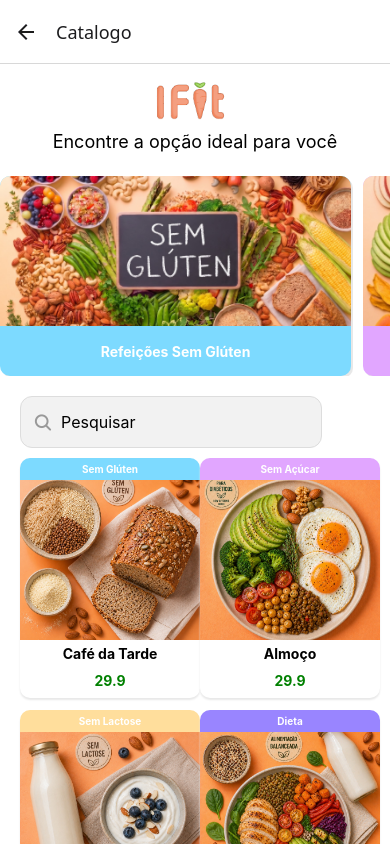
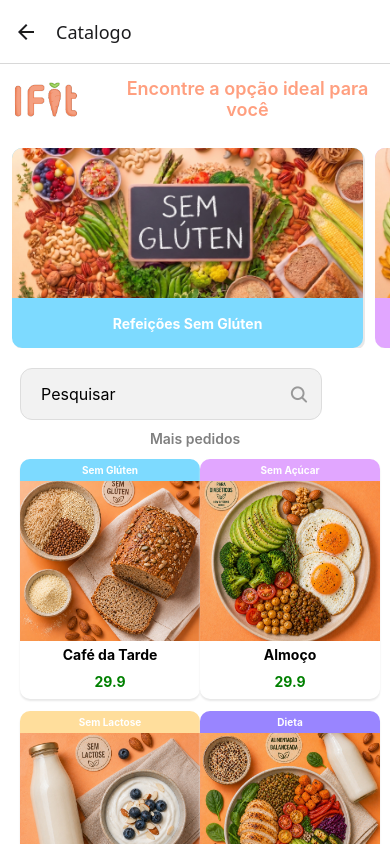
Before and after one commit to biancaliebetanz/iFit, a React Native app: screen /Catalogo in a window 390 px wide. Built offline with nearby package versions, Linux system fonts and the light colour scheme.

Commit message:
minor: ajustes simples de design

```diff
--- a/Dados.js
+++ b/Dados.js
@@ -56,7 +56,9 @@ export const Produtos = [
     "imagem": require('./assets/images/produto-sem-gluten.jpeg'),
     "dataHoje" : "2026-04-18",
     "idCategoria": 1009220,
-    "preco": 29.9
+    "preco": 29.9,
+    "ingredientes": "",
+    "maisPedido": true
   },
   {
     "id": 1010914,
@@ -65,7 +67,9 @@ export const Produtos = [
     "dataModificacao": "2014-03-05T13:17:50-0500",
     "imagem": require('./assets/images/produto-diabeticos.jpeg'),
     "idCategoria": 1010914,
-    "preco": 29.9
+    "preco": 29.9,
+    "ingredientes": "",
+    "maisPedido": true
   },
   {
     "id": 1017295,
@@ -74,7 +78,9 @@ export const Produtos = [
     "dataModificacao": "2013-09-18T11:15:29-0400",
     "imagem": require('./assets/images/produto-sem-lactose.jpeg'),
     "idCategoria": 1017295,
-    "preco": 29.9
+    "preco": 29.9,
+    "ingredientes": "",
+    "maisPedido": true
   },
   {
     "id": 1017575,
@@ -83,22 +89,10 @@ export const Produtos = [
     "dataModificacao": "2014-11-17T17:46:57-0500",
     "imagem": require('./assets/images/produto-dieta-balanceada.jpeg'),
     "idCategoria": 1017575,
-    "preco": 29.9
+    "preco": 29.9,
+    "ingredientes": "",
+    "maisPedido": true
   },
-  {
-    "id": 1017566,
-    "nome": "Almoço Infantil",
-    "descricao": "Opções saudáveis ricas em proteínas. Personalize uma refeição especialmente para o seu filho!",
-    "dataModificacao": "2014-11-17T17:46:57-0500",
-    "imagem": require('./assets/images/alimentacao-infantiljpeg.jpeg'),
-    "idCategoria": 1017566
-  }
-];
-
-// gente, me perdoem, eu criei essa lista temporariamente
-// prometo de dedinho que vou arrumar depois
-
-export const ProdutosQueNaoSaoFavoritos = [
   {
     "id": 1,
     "nome": "Panqueca de aveia e banana",
@@ -107,7 +101,8 @@ export const ProdutosQueNaoSaoFavoritos = [
     "imagem": require('./assets/images/Café da Tarde Sem Lactose - Panquecas com banana e menta.png'),
     "idCategoria": 1017295,
     "preco": 15.99,
-    "ingredientes": "banana, ovo, farinha de aveia, canela em pó e azeite"
+    "ingredientes": "banana, ovo, farinha de aveia, canela em pó e azeite",
+    "maisPedido": false
   },
   {
     "id": 2,
@@ -117,7 +112,8 @@ export const ProdutosQueNaoSaoFavoritos = [
     "imagem": require('./assets/images/Sem Lactose (Avocado Toast) - Torrada com abacate e ovo poché.png'),
     "idCategoria": 1017295,
     "preco": 29.99,
-    "ingredientes": "pão de fermentação natural (sourdough), abacate, limão, sal marinho, azeite de oliva, pimenta-do-reino, ovo, vinagre branco, sementes de abóbora e girassol torradas, folhas de rúcula"
+    "ingredientes": "pão de fermentação natural (sourdough), abacate, limão, sal marinho, azeite de oliva, pimenta-do-reino, ovo, vinagre branco, sementes de abóbora e girassol torradas, folhas de rúcula",
+    "maisPedido": false
   },
   {
     "id": 3,
@@ -127,7 +123,8 @@ export const ProdutosQueNaoSaoFavoritos = [
     "imagem": require('./assets/images/Dieta Balanceada (Salmão) - Prato de salmão grelhado e purê.png'),
     "idCategoria": 1017575,
     "preco": 41.99,
-    "ingredientes": "salmão, mandioquinha, aspargos, azeite de oliva, sal marinho, pimenta-do-reino, limão"
+    "ingredientes": "salmão, mandioquinha, aspargos, azeite de oliva, sal marinho, pimenta-do-reino, limão",
+    "maisPedido": false
   },
   {
     "id": 4,
@@ -137,7 +134,8 @@ export const ProdutosQueNaoSaoFavoritos = [
     "imagem": require('./assets/images/Dieta Balanceada (Frango Xadrez) - Prato colorido de stir-fry com arroz.png'),
     "idCategoria": 1017575,
     "preco": 24.99,
-    "ingredientes": "peito de frango, arroz integral, brócolis, cenoura, pimentão vermelho, shoyu light, gengibre, alho, óleo de gergelim e cebolinha"
+    "ingredientes": "peito de frango, arroz integral, brócolis, cenoura, pimentão vermelho, shoyu light, gengibre, alho, óleo de gergelim e cebolinha",
+    "maisPedido": false
   },
   {
     "id": 5,
@@ -147,7 +145,8 @@ export const ProdutosQueNaoSaoFavoritos = [
     "imagem": require('./assets/images/Macarrão divertido com temática Hulk.png'),
     "idCategoria": 1017566,
     "preco": 24.99,
-    "ingredientes": "espaguete, folha de espinafre, folha de manjericão, azeite de oliva, creme de castanhas, sal, carne de patinho moída, aveia, cebola, salsa e cebolinha"
+    "ingredientes": "espaguete, folha de espinafre, folha de manjericão, azeite de oliva, creme de castanhas, sal, carne de patinho moída, aveia, cebola, salsa e cebolinha",
+    "maisPedido": false
   },
   {
     "id": 6,
@@ -157,7 +156,8 @@ export const ProdutosQueNaoSaoFavoritos = [
     "imagem": require('./assets/images/Café da Tarde Sem Lactose - Panquecas com banana e menta.png'),
     "idCategoria": 1009220,
     "preco": 15.99,
-    "ingredientes": "banana, ovo, farinha de aveia, canela em pó e azeite"
+    "ingredientes": "banana, ovo, farinha de aveia, canela em pó e azeite",
+    "maisPedido": false
   },
   {
     "id": 7,
@@ -167,7 +167,8 @@ export const ProdutosQueNaoSaoFavoritos = [
     "imagem": require('./assets/images/Lanche da Tarde Proteico - Pão rústico com ervas e tomate.png'),
     "idCategoria": 1009220,
     "preco": 25.99,
-    "ingredientes": "ovos, azeite, tomilho, frango cozido, fermento em pó, tomate-cereja, alecrim"
+    "ingredientes": "ovos, azeite, tomilho, frango cozido, fermento em pó, tomate-cereja, alecrim",
+    "maisPedido": false
   },
   {
     "id": 8,
@@ -177,7 +178,8 @@ export const ProdutosQueNaoSaoFavoritos = [
     "imagem": require('./assets/images/Almoço - Lasanha de legumes estilo mediterrâneo.png'),
     "idCategoria": 1010914,
     "preco": 24.99,
-    "ingredientes": "berinjela, abobrinha, tomate, cebola, queijo, manjericão, azeite"
+    "ingredientes": "berinjela, abobrinha, tomate, cebola, queijo, manjericão, azeite",
+    "maisPedido": false
   },
   {
     "id": 9,
@@ -187,7 +189,8 @@ export const ProdutosQueNaoSaoFavoritos = [
     "imagem": require('./assets/images/Almoço Vegano - Gnocchi com molho de tomate e ervas.png'),
     "idCategoria": 1010914,
     "preco": 22.99,
-    "ingredientes": "Massa: batata, farinha de arroz, sal e salsinha. Molho: tomate, cebola e alho"
+    "ingredientes": "Massa: batata, farinha de arroz, sal e salsinha. Molho: tomate, cebola e alho",
+    "maisPedido": false
   },
   {
     "id": 10,
@@ -197,7 +200,8 @@ export const ProdutosQueNaoSaoFavoritos = [
     "imagem": require('./assets/images/Infantil (Pão Colorido) - Pão espiral colorido e vegetais frescos.png'),
     "idCategoria": 1017566,
     "preco": 26.99,
-    "ingredientes": "espinafre, cenoura, beterraba, cebola, azeite e farinha de trigo"
+    "ingredientes": "espinafre, cenoura, beterraba, cebola, azeite e farinha de trigo",
+    "maisPedido": false
   },
   {
     "id": 11,
@@ -207,6 +211,7 @@ export const ProdutosQueNaoSaoFavoritos = [
     "imagem": require('./assets/images/ChatGPT Image 5 de jun. de 2026, 20_43_20.png'),
     "idCategoria": 1010914,
     "preco": 6.99,
-    "ingredientes": "banana, cacau em pó e fermento"
+    "ingredientes": "banana, cacau em pó e fermento",
+    "maisPedido": false
   }
 ]
--- a/Telas/Catalogo.tsx
+++ b/Telas/Catalogo.tsx
@@ -1,6 +1,6 @@
 import React, { useState } from 'react';
-import { SafeAreaView, StyleSheet, Text, View, FlatList, TextInput, Image } from 'react-native';
-import { Categorias, Produtos } from '../Dados.js';
+import { SafeAreaView, StyleSheet, Text, View, FlatList, TextInput, Image, Keyboard } from 'react-native';
+import { Categorias, Produtos, ProdutosQueNaoSaoFavoritos } from '../Dados.js';
 import { Categoria } from '../components/Categoria.js';
 import { Produto } from '../components/Produto.js';
 import { Dimensions } from 'react-native';
@@ -10,11 +10,24 @@ const screenWidth = Dimensions.get('window').width;
 
 export const Catalogo = ({ navigation }) => {
   const [search, setSearch] = useState('');
+  const [produtos, setProdutos] = useState(Produtos.filter(produto => produto.maisPedido == true));
 
-  const produtosFiltrados = Produtos.filter(produto =>
-    produto.nome.toLowerCase().includes(search.toLowerCase()) ||
-    produto.descricao.toLowerCase().includes(search.toLowerCase())
-  );
+  const [legenda, setLegenda] = useState('Mais pedidos');
+
+  const filtrar = () => {
+    let resultadosPesquisa = [];
+    if (search == '') {
+      setLegenda('Mais pedidos');
+      resultadosPesquisa = Produtos.filter(produto => produto.maisPedido == true)
+    } else {
+      resultadosPesquisa = Produtos.filter(produto =>
+      produto.nome.toLowerCase().includes(search.toLowerCase()) ||
+      produto.descricao.toLowerCase().includes(search.toLowerCase()))
+      setLegenda('Resultado da pesquisa');
+    }
+    setProdutos(resultadosPesquisa);
+    Keyboard.dismiss();
+  }
 
   return (
     <SafeAreaView style={styles.container}>
@@ -38,20 +51,21 @@ export const Catalogo = ({ navigation }) => {
       {/* Barra de pesquisa */}
       <View style={styles.searchContainer}>
         <View style={styles.searchWrapper}>
-          <Ionicons name="search" size={20} color="#999" />
           <TextInput
             returnKeyType="search"
             style={styles.searchInput}
             placeholder="Pesquisar"
             value={search}
             onChangeText={setSearch}
+            onSubmitEditing={filtrar}
           />
+          <Ionicons name="search" size={20} color="#999" onPress={filtrar}/>
         </View>
       </View>
 
       {/* Lista de produtos */}
       <FlatList
-        data={produtosFiltrados}
+        data={produtos}
         //renderItem={({ item }) => <Produto item={item} />}
         renderItem={({item}) =>(
           <Produto
@@ -59,12 +73,14 @@ export const Catalogo = ({ navigation }) => {
             navigation={navigation}
           />
         )}
+        ListHeaderComponent={<Text style={{fontWeight: 600, color: "grey", textAlign: "center"}}>{legenda}</Text>}
         keyExtractor={item => item.id.toString()}
         numColumns={2}
         showsVerticalScrollIndicator={false}
         columnWrapperStyle={{ justifyContent: 'space-between' }}
         contentContainerStyle={{ paddingHorizontal: 20, gap: 12, paddingBottom: 20}}
       />
+
     </SafeAreaView>
   );
 };
@@ -81,21 +97,27 @@ const styles = StyleSheet.create({
       paddingTop: 10,
   },
   containerTitle: {
-      alignItems: 'center',
-      gap: 5,
-      marginBottom: 4,
+    display: "flex",
+    flexDirection: "row",
+    alignItems: 'center',
+    width: "100%",
+    gap: 5,
+    marginBottom: 4,
   },
   title: {
-      width: 108,
-      height: 52,
+      width: 100,
+      height: 50,
       resizeMode: 'contain',
   },
   subtitle: {
       fontSize: 18,
       textAlign: 'center',
+      fontWeight: 600,
+      color: "#ff9f7f"
   },
   horizontalListContent: {
       gap: 12,
+      marginHorizontal: 12
   },
   searchContainer: {
     flexDirection: 'row',
--- a/Telas/DetalhesProduto.tsx
+++ b/Telas/DetalhesProduto.tsx
@@ -1,7 +1,8 @@
 import React from 'react';
 import { View, Text, Image, StyleSheet, Pressable, Alert , FlatList } from 'react-native';
-import { ProdutosQueNaoSaoFavoritos } from '../Dados.js';
+import { Produtos } from '../Dados.js';
 import { Recomendacao } from '../components/Recomendacao.js';
+import { Ionicons } from '@expo/vector-icons';
 
 export const DetalhesProduto = ({ route, navigation }) => {
   const { produto } = route.params;
@@ -9,27 +10,24 @@ export const DetalhesProduto = ({ route, navigation }) => {
   return (
     <View style={styles.container}>
       <Image source={produto.imagem} style={styles.imagem} />
-
       <Text style={styles.nome}>{produto.nome}</Text>
-
-      <Text style={styles.preco}>
-        R$ {produto.preco ?? "Preço a definir"}
-      </Text>
-
       <View style={styles.descricaoContainer}>
-        <Text style={styles.descricao}>
-        {produto.descricao}
-      </Text>
+        <Text style={styles.descricao}>{produto.descricao}</Text>
+        <Text style={styles.ingredientes}>Ingredientes: {produto.ingredientes.length == 0 ? "Não informado" : produto.ingredientes}</Text>
       </View>
-
-      <Pressable style={styles.botaoCarrinho}
-      onPress={() => Alert.alert('Adicionado ao carrinho com sucesso!')}>
-        <Text style={styles.botaoTexto}> Adicionar ao carrinho</Text>
-      </Pressable>
-
+      <View style={styles.containerBotao}>
+        <Text style={styles.preco}>{produto.preco ? "R$ " + produto.preco : "Preço a definir"}</Text>
+        <Pressable style={styles.botaoCarrinho}
+        onPress={() => Alert.alert('Adicionado ao carrinho com sucesso!')}>
+          <Text style={styles.botaoTexto}> Adicionar ao carrinho</Text>
+          <Ionicons name="cart" size={20} color="#fff"/>
+        </Pressable>
+      </View>
+      <Text style={{fontWeight: 600, color: "grey", textAlign: "center"}}>Produtos similares</Text>
       <FlatList
-        data={ProdutosQueNaoSaoFavoritos.filter(
-          recomendacao => recomendacao.idCategoria == produto.idCategoria
+        contentContainerStyle={{ gap: 16, width: "100%" }}
+        data={Produtos.filter(
+          recomendacao => recomendacao.idCategoria == produto.idCategoria && recomendacao.id != produto.id
         )}
         renderItem={({ item }) =>
           <Recomendacao
@@ -46,6 +44,7 @@ const styles = StyleSheet.create({
   container: {
     flex: 1,
     padding: 20,
+    gap: 12
   },
   imagem: {
     width: '100%',
@@ -53,32 +52,50 @@ const styles = StyleSheet.create({
     borderRadius: 10,
   },
   nome: {
-    fontSize: 24,
+    fontSize: 22,
     fontWeight: 'bold',
     marginTop: 15,
-
+    textAlign: "center"
   },
   preco: {
+    backgroundColor: 'green',
+    padding: 16,
+    borderRadius: 12,
+    alignItems: 'center',
     fontSize: 20,
-    color: 'green',
-    marginTop: 10,
+    color: '#fff',
+    fontWeight: 600,
   },
   descricao: {
     fontSize: 16,
-
+    textAlign: "justify"
+  },
+  ingredientes: {
+    fontSize: 14,
+    color: "grey",
+    fontWeight: 500,
+    textTransform: "capitalize"
   },
   descricaoContainer:{
     backgroundColor: '#fff',
     padding: 16,
     borderRadius: 12,
-    marginTop: 16,
+    gap: 12
+  },
+  containerBotao:{
+    display: "flex",
+    flexDirection: "row",
+    gap: 12
   },
   botaoCarrinho:{
+    flexGrow: 1,
+    flexDirection: "row",
+    alignItems: 'center',
+    justifyContent: "center",
+    gap: 5,
+    padding: 16,
+    borderRadius: 12,
     backgroundColor: '#000000',
-    padding: '16',
-    borderRadius: 12,
-    alignItems: 'center',
-    marginTop: 24,
   },
   botaoTexto:{
     color: '#fff',
--- a/app.json
+++ b/app.json
@@ -1,14 +1,14 @@
 {
   "expo": {
-    "name": "aula_16-abril-login",
-    "slug": "snack-5a50a889-746e-46f8-9ca4-05e0dc32a5b3",
+    "name": "ifit",
+    "slug": "",
     "version": "1.0.0",
     "orientation": "portrait",
     "icon": "./assets/icon.png",
     "userInterfaceStyle": "light",
     "newArchEnabled": true,
     "splash": {
-      "image": "./assets/splash-icon.png",
+      "image": "/assets/images/logo.png",
       "resizeMode": "contain",
       "backgroundColor": "#ffffff"
     },
--- a/components/Recomendacao.js
+++ b/components/Recomendacao.js
@@ -10,7 +10,6 @@ export const Recomendacao = ({ item, navigation }) => {
       onPress={() => navigation.navigate('DetalhesProduto', { produto: item })}
       style={({ pressed }) => [styles.container, pressed && styles.pressed]}
     >
-
       <View style={[styles.imagemMoldura, { backgroundColor: corCategoria }]}>
         <Image
           style={styles.imagem}
@@ -18,14 +17,12 @@ export const Recomendacao = ({ item, navigation }) => {
           resizeMode="contain"
         />
       </View>
-
       <View style={styles.infoContainer}>
         <Text style={styles.nome} numberOfLines={2}>{item.nome}</Text>
         {item.descricao ? (
           <Text style={styles.descricao} numberOfLines={3}>{item.descricao}</Text>
         ) : null}
       </View>
-
       <View style={styles.precoContainer}>
         <Text style={styles.preco}>
           {item.preco != null
@@ -42,20 +39,18 @@ const styles = StyleSheet.create({
     flexDirection: 'row',
     alignItems: 'flex-start',
     backgroundColor: '#FFFFFF',
-    width: 355,
-    height: 101,
-    marginLeft: 8,
-    marginVertical: 5,
+    width: '100%',
+    borderRadius: 10,
+    height: 100,
+    gap: 12,
     overflow: 'hidden',
   },
   pressed: {
     opacity: 0.50,
   },
-
   imagemMoldura: {
-    width: 101,
-    height: 101,
-    borderRadius: 10,
+    width: 100,
+    height: 100,
     overflow: 'hidden',
     flexShrink: 0,
     padding: 10,
@@ -65,14 +60,11 @@ const styles = StyleSheet.create({
     height: '100%',
     borderRadius: 8,
   },
-
   infoContainer: {
-    position: 'absolute',
-    left: 118,
-    top: 0,
-    width: 150,
+    width: "45%",
     flexDirection: 'column',
     gap: 2,
+    padding: 5
   },
   nome: {
     fontSize: 14,
@@ -85,20 +77,16 @@ const styles = StyleSheet.create({
     color: '#666',
     lineHeight: 16,
   },
-
   precoContainer: {
-    position: 'absolute',
     alignItems: 'flex-end',
-    justifyContent: 'center',
-    flexShrink: 0,
-    top: 5,
-    right: 5,
+    padding: 5,
+    flex: 1
   },
   preco: {
     fontSize: 14,
     fontFamily: 'Inter',
-    fontWeight: '400',
-    color: '#000000',
+    fontWeight: '500',
+    color: 'green',
     textAlign: 'right',
     lineHeight: 20,
   },
--- a/tsconfig.json
+++ b/tsconfig.json
@@ -1,6 +1,7 @@
 {
   "extends": "expo/tsconfig.base",
   "compilerOptions": {
+    "jsx": "react",
     "strict": true
   }
 }
```
Also changed, not shown: components/Produto.js (+2 -6 lines), 1 other file (tests, documents, lock files or other folders).
